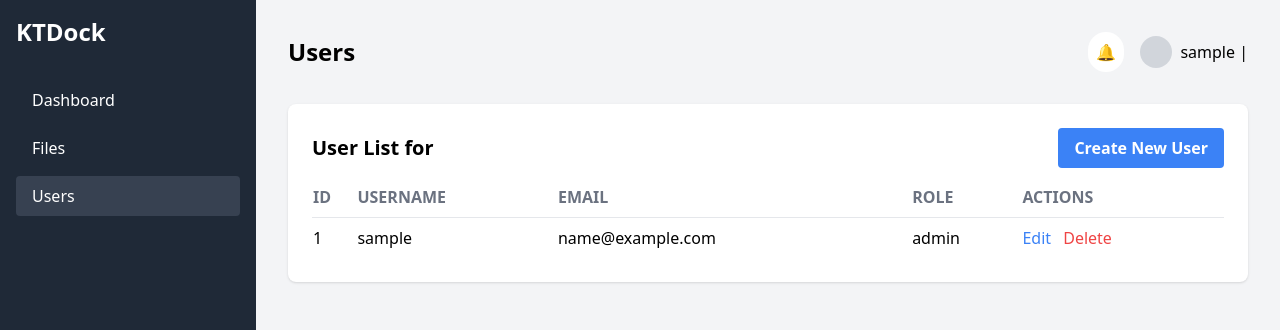
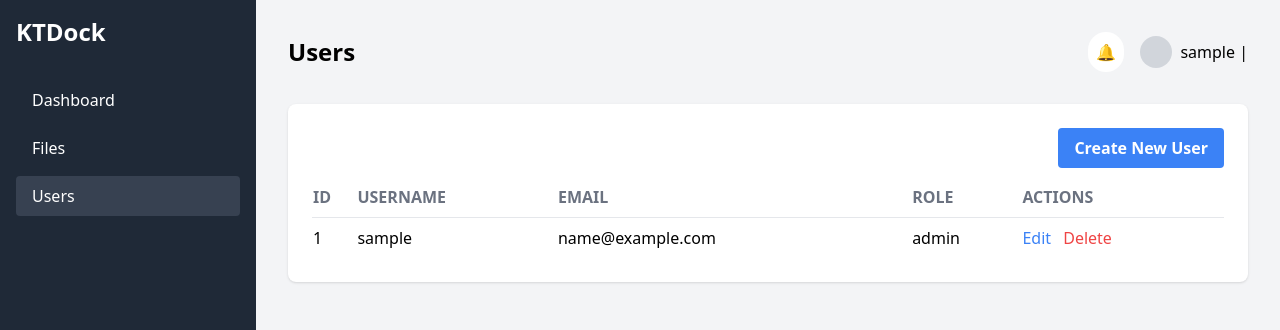
Before and after one commit to calebcauthon/aidock_backend, a Flask app: page /librarian/users in a window 1280 px wide. Shown: the top 330 px of the page. Run offline with Flask 3, Linux system fonts and the light colour scheme; the visitor is signed in with stand-in values (Sample User, id 1); data comes from the database, SQL or seed files in the repository; data that the repository does not hold is empty; some libraries are stand-ins or nearby versions.

Commit message:
Remove organization name from the user list header in librarian_users.html.

```diff
--- a/templates/librarian/librarian_users.html
+++ b/templates/librarian/librarian_users.html
@@ -15,7 +15,7 @@
 
     <div class="bg-white rounded-lg shadow p-6 mb-8">
         <div class="flex justify-between items-center mb-4">
-            <h3 class="text-xl font-semibold">User List for [[organization.name]]</h3>
+            <h3 class="text-xl font-semibold"></h3>
             <a href="[[ url_for('librarian_users.create_user') ]]" class="bg-blue-500 hover:bg-blue-600 text-white font-bold py-2 px-4 rounded">
                 Create New User
             </a>
```
